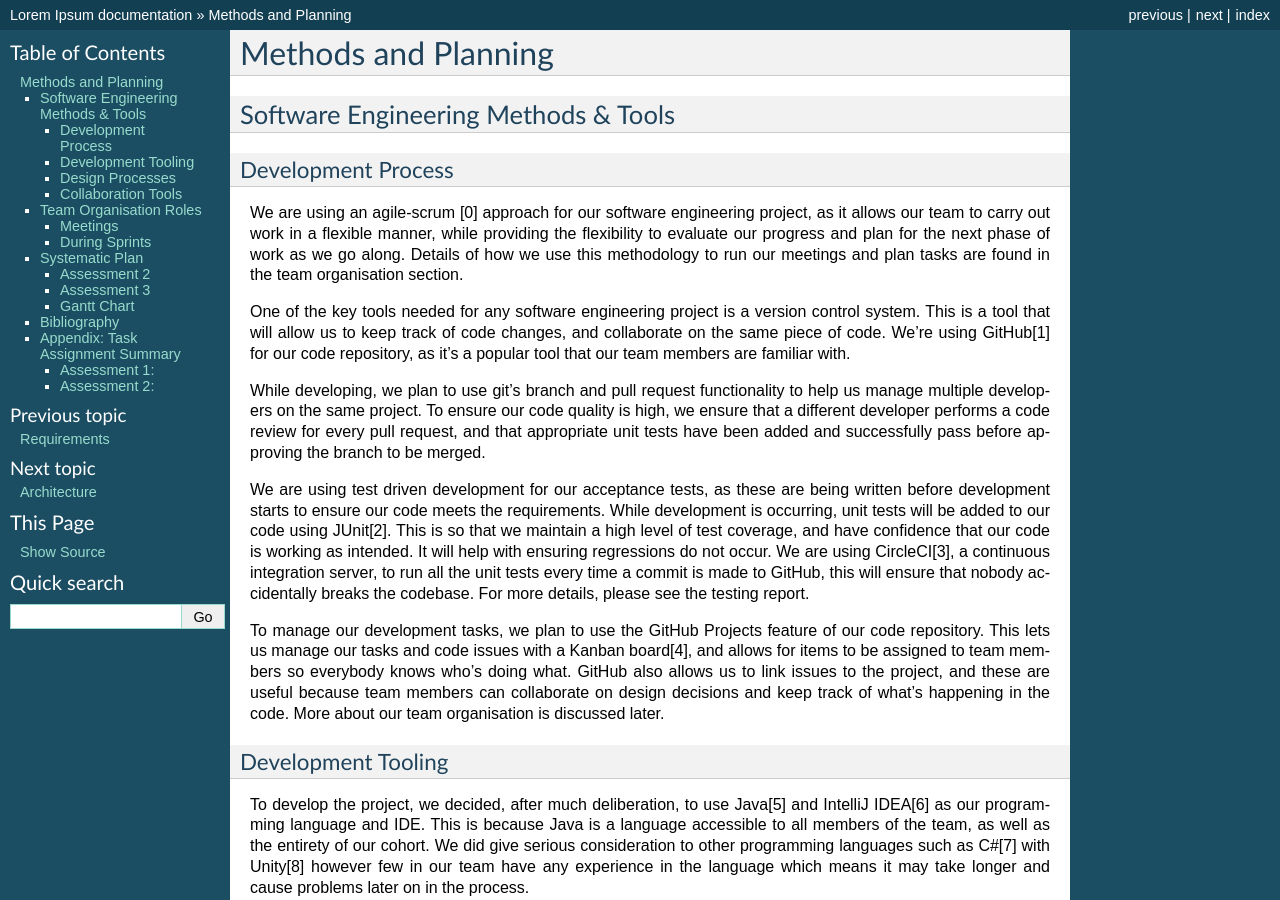
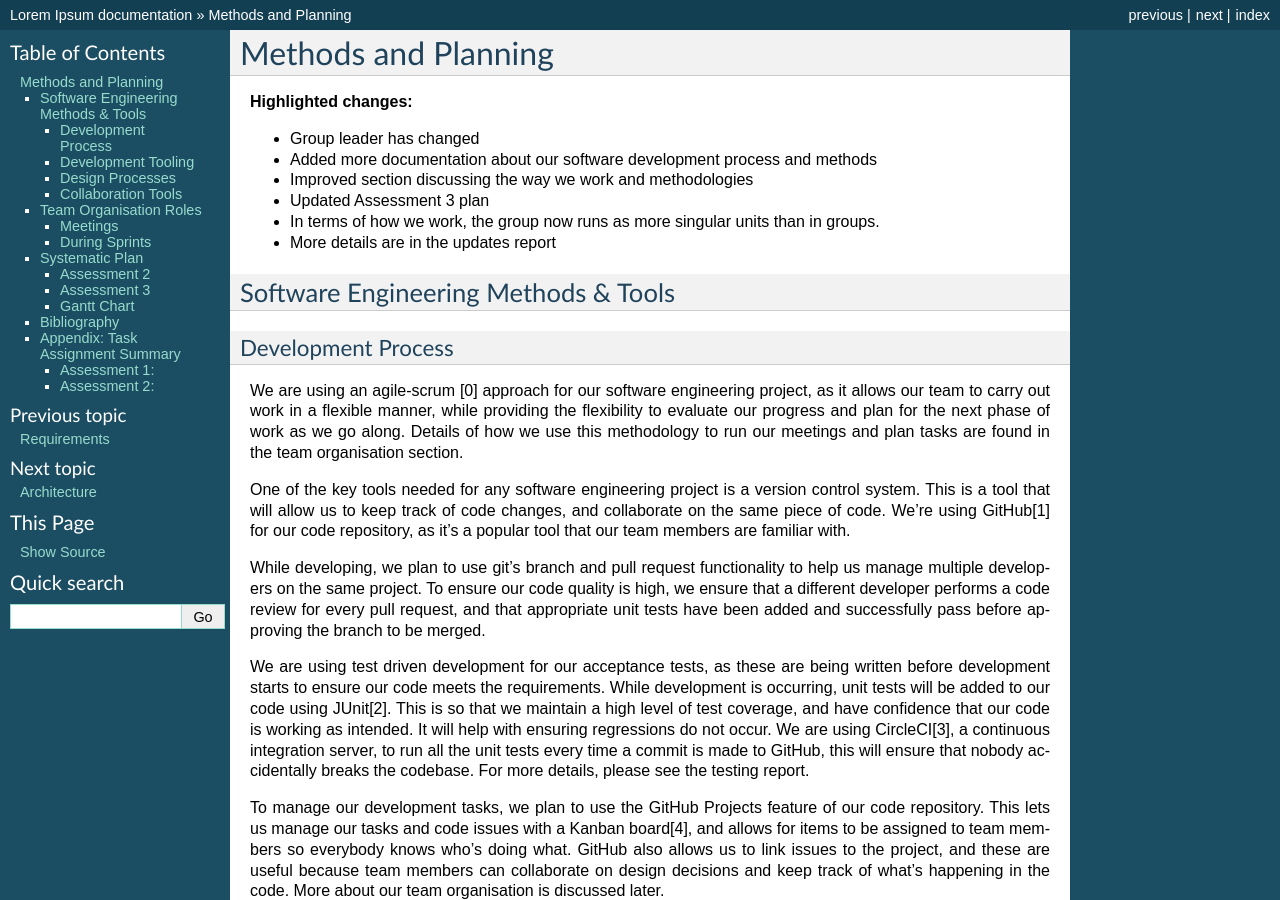
Before and after one commit to JamesNXN/TNN-Assesment-3, a Sphinx documentation site: the page built from docs/Assessment2/methods.rst, in a window 1280 px wide and 900 px high. Built offline with Sphinx 7.4.7, drawn with Linux system fonts in a browser that asks for light colours; pages that are not in the unit, such as notebooks, are missing from menus.

Commit message:
Added highlighted changes to appropriate documents (#118)
* Added highlighted changes to appropriate documents

* Update methods.rst

* Update requirements.rst

* Update riskAssessmentAndMitigation.rst

```diff
--- a/docs/Assessment2/methods.rst
+++ b/docs/Assessment2/methods.rst
@@ -1,5 +1,14 @@
 Methods and Planning
 =====================
+
+**Highlighted changes:**
+
+- Group leader has changed
+- Added more documentation about our software development process and methods
+- Improved section discussing the way we work and methodologies
+- Updated Assessment 3 plan
+- In terms of how we work, the group now runs as more singular units than in groups.
+- More details are in the updates report
 
 Software Engineering Methods & Tools
 --------------------------------------
```
Also changed, not shown: docs/Assessment2/requirements.rst (+7 -0 lines), docs/Assessment2/riskAssessmentAndMitigation.rst (+7 -0 lines).
